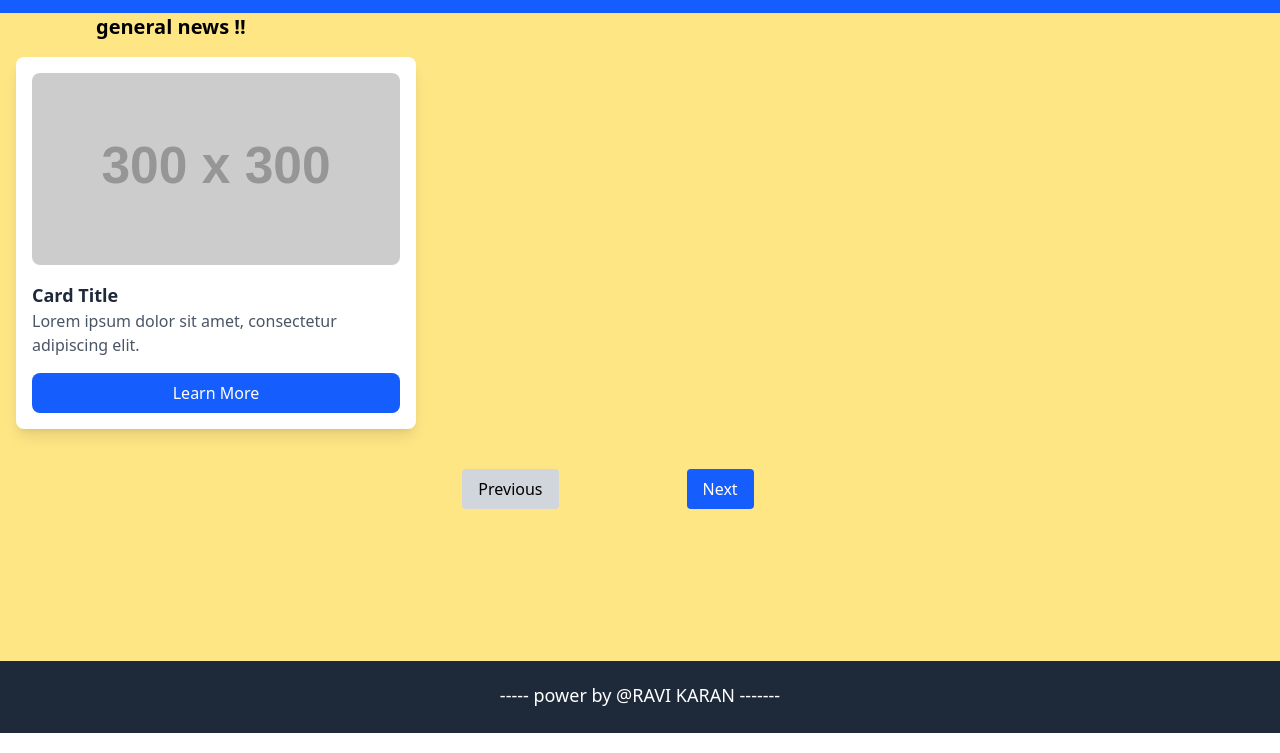
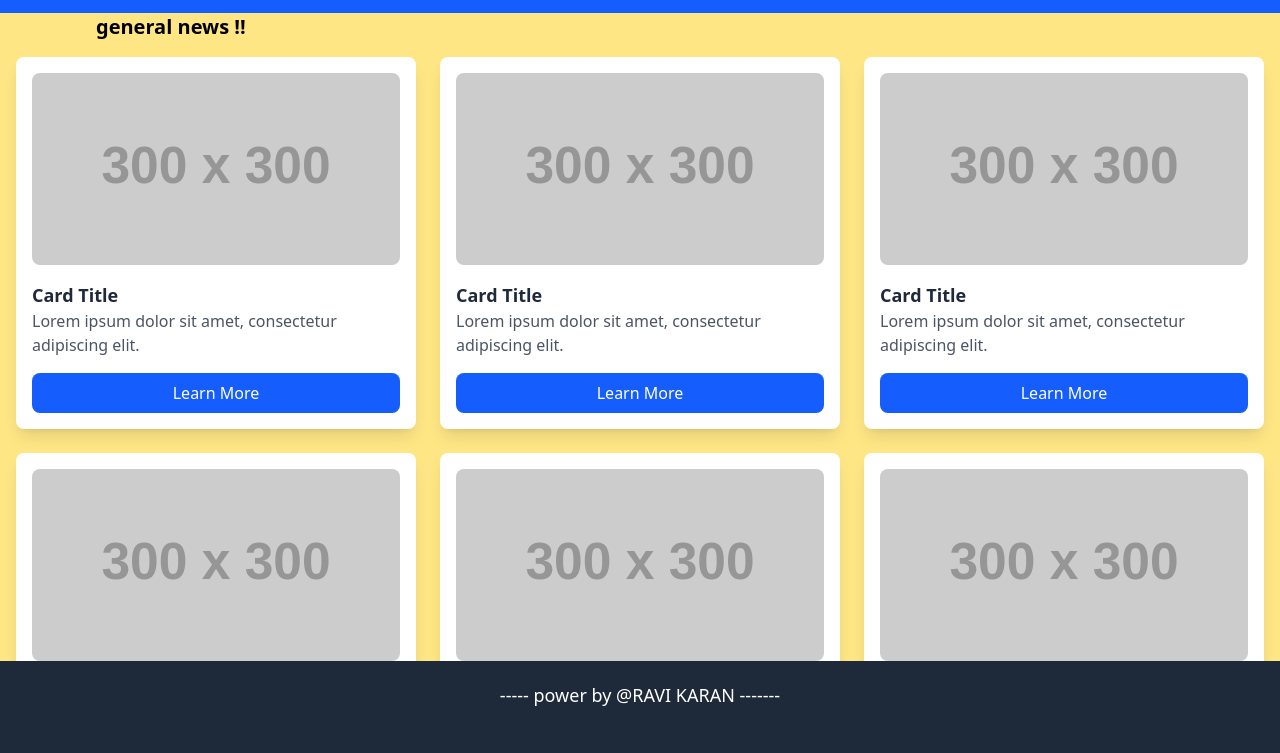
Before and after one commit to ravikaransinghbaghel/news_api, a website: page index.html in a window 1280 px wide. Shown: the part 67-820 px from the top of the page. Drawn offline with Linux system fonts and the light colour scheme; no server answers; placeholder pictures from the web are drawn by us.

Commit message:
first comment

```diff
--- a/index.html
+++ b/index.html
@@ -26,7 +26,7 @@
 
                     <!-- Nav Button Section -->
 
-                    <div class="hidden md:flex space-x-7 nav-items">
+                    <div class="hidden lg:flex space-x-7 nav-items">
                         <div data-value="top"
                             class="text-white nav-item hover:text-yellow-300 transition duration-300 cursor-pointer">
                             TOP
@@ -79,7 +79,79 @@
                 <div class="card">
                     <h1 class="news-type relative xl:left-24 left-5 mb-4 text-xl font-bold">general news !!</h1>
                     <div id="card-container"
-                        class="grid grid-cols-1 sm:grid-cols-2 lg:grid-cols-3 justify-center gap-6 px-4">
+                        class="grid grid-cols-1 lg:grid-cols-2 xl:grid-cols-3 justify-center gap-6 px-4">
+                        <div
+                            class="card bg-white p-4 rounded-lg shadow-lg overflow-hidden transform transition-all hover:scale-105">
+                            <img src="https://via.placeholder.com/300" alt="Card Image"
+                                class="w-full h-48 object-cover mb-4 rounded-lg">
+                            <h3 class="text-lg font-semibold text-gray-800">Card Title</h3>
+                            <p class="text-gray-600 mb-4">Lorem ipsum dolor sit amet, consectetur adipiscing elit.
+                            </p>
+                            <button
+                                class=" cursor-pointer w-full py-2 bg-blue-600 text-white rounded-lg hover:bg-blue-700 transition duration-300">Learn
+                                More</button>
+                        </div>
+
+                        <div
+                            class="card bg-white p-4 rounded-lg shadow-lg overflow-hidden transform transition-all hover:scale-105">
+                            <img src="https://via.placeholder.com/300" alt="Card Image"
+                                class="w-full h-48 object-cover mb-4 rounded-lg">
+                            <h3 class="text-lg font-semibold text-gray-800">Card Title</h3>
+                            <p class="text-gray-600 mb-4">Lorem ipsum dolor sit amet, consectetur adipiscing elit.
+                            </p>
+                            <button
+                                class=" cursor-pointer w-full py-2 bg-blue-600 text-white rounded-lg hover:bg-blue-700 transition duration-300">Learn
+                                More</button>
+                        </div>
+
+                        <div
+                            class="card bg-white p-4 rounded-lg shadow-lg overflow-hidden transform transition-all hover:scale-105">
+                            <img src="https://via.placeholder.com/300" alt="Card Image"
+                                class="w-full h-48 object-cover mb-4 rounded-lg">
+                            <h3 class="text-lg font-semibold text-gray-800">Card Title</h3>
+                            <p class="text-gray-600 mb-4">Lorem ipsum dolor sit amet, consectetur adipiscing elit.
+                            </p>
+                            <button
+                                class=" cursor-pointer w-full py-2 bg-blue-600 text-white rounded-lg hover:bg-blue-700 transition duration-300">Learn
+                                More</button>
+                        </div>
+
+                        <div
+                            class="card bg-white p-4 rounded-lg shadow-lg overflow-hidden transform transition-all hover:scale-105">
+                            <img src="https://via.placeholder.com/300" alt="Card Image"
+                                class="w-full h-48 object-cover mb-4 rounded-lg">
+                            <h3 class="text-lg font-semibold text-gray-800">Card Title</h3>
+                            <p class="text-gray-600 mb-4">Lorem ipsum dolor sit amet, consectetur adipiscing elit.
+                            </p>
+                            <button
+                                class=" cursor-pointer w-full py-2 bg-blue-600 text-white rounded-lg hover:bg-blue-700 transition duration-300">Learn
+                                More</button>
+                        </div>
+
+                        <div
+                            class="card bg-white p-4 rounded-lg shadow-lg overflow-hidden transform transition-all hover:scale-105">
+                            <img src="https://via.placeholder.com/300" alt="Card Image"
+                                class="w-full h-48 object-cover mb-4 rounded-lg">
+                            <h3 class="text-lg font-semibold text-gray-800">Card Title</h3>
+                            <p class="text-gray-600 mb-4">Lorem ipsum dolor sit amet, consectetur adipiscing elit.
+                            </p>
+                            <button
+                                class=" cursor-pointer w-full py-2 bg-blue-600 text-white rounded-lg hover:bg-blue-700 transition duration-300">Learn
+                                More</button>
+                        </div>
+
+                        <div
+                            class="card bg-white p-4 rounded-lg shadow-lg overflow-hidden transform transition-all hover:scale-105">
+                            <img src="https://via.placeholder.com/300" alt="Card Image"
+                                class="w-full h-48 object-cover mb-4 rounded-lg">
+                            <h3 class="text-lg font-semibold text-gray-800">Card Title</h3>
+                            <p class="text-gray-600 mb-4">Lorem ipsum dolor sit amet, consectetur adipiscing elit.
+                            </p>
+                            <button
+                                class=" cursor-pointer w-full py-2 bg-blue-600 text-white rounded-lg hover:bg-blue-700 transition duration-300">Learn
+                                More</button>
+                        </div>
+
                         <div
                             class="card bg-white p-4 rounded-lg shadow-lg overflow-hidden transform transition-all hover:scale-105">
                             <img src="https://via.placeholder.com/300" alt="Card Image"
--- a/script/index.js
+++ b/script/index.js
@@ -132,4 +132,4 @@ nextBtn.addEventListener('click', () => {
 
 fetchData(currentPage, categary);
 
-setInterval(() => fetchData(), 500 * 60)
+setInterval(() => fetchData(currentPage,categary), 500 * 60)
```
Also changed, not shown: src/output.css.
